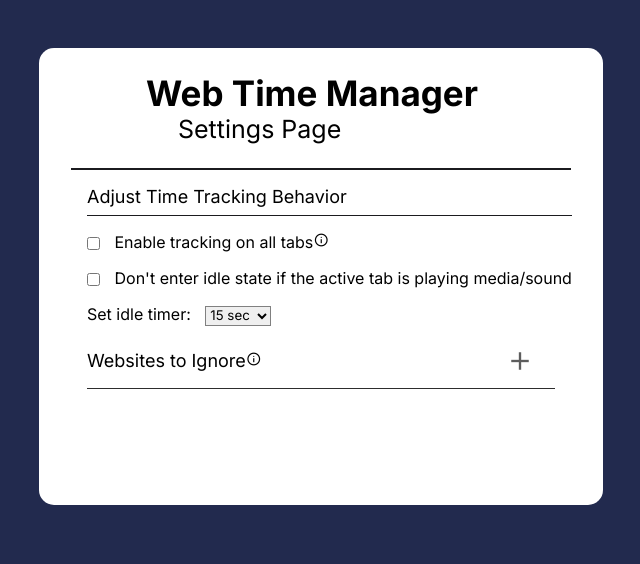
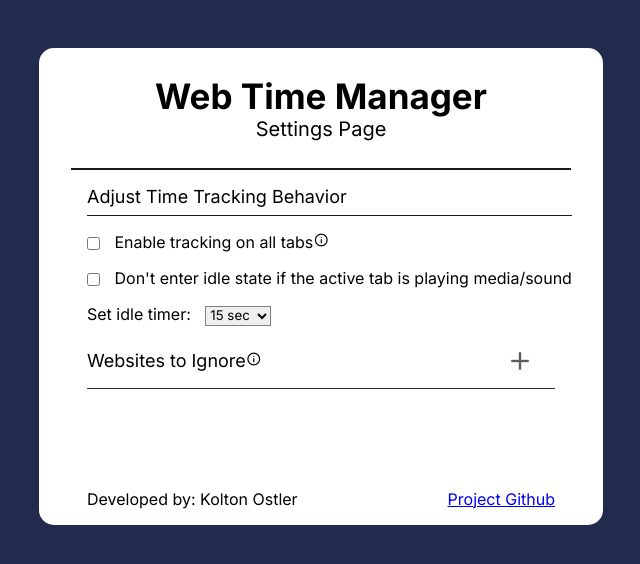
Before and after one commit to koltonostler/web-time-manager, a browser extension: page public/options.html in a window 1280 px wide. Shown: the whole page, without its empty margins (319-959 px from the left). Drawn offline with nearby package versions, Linux system fonts and the light colour scheme.

Commit message:
finish options page
added my name as developer and github to the bottom of options page

```diff
--- a/public/options.css
+++ b/public/options.css
@@ -23,14 +23,17 @@ header {
 
 .header-container {
   width: 70%;
+  display: flex;
+  justify-content: center;
+  flex-direction: column;
+  align-items: center;
 }
 .header-container > h1 {
   font-size: 35px;
 }
 .header-container > h3 {
-  font-size: 25px;
+  font-size: 20px;
   font-weight: 400;
-  padding-left: 2rem;
 }
 
 .ignore-popup {
@@ -136,6 +139,12 @@ header {
 }
 #all-tabs-info {
   transition: 300ms linear;
+}
+
+.about {
+  display: flex;
+  justify-content: space-between;
+  align-items: center;
 }
 
 #all-tabs-info:hover::after,
--- a/public/options.html
+++ b/public/options.html
@@ -102,6 +102,14 @@
               <ul class="ignored-list"></ul>
             </fieldset>
           </div>
+          <div class="about">
+            <div class="author">Developed by: Kolton Ostler</div>
+            <div class="github">
+              <a href="https://github.com/koltonostler/web-time-manager"
+                >Project Github</a
+              >
+            </div>
+          </div>
         </section>
       </div>
     </div>
--- a/src/popup.css
+++ b/src/popup.css
@@ -74,7 +74,7 @@ button {
   position: absolute;
   width: 150px;
   height: 150px;
-  top: 277px;
+  top: 270px;
   left: 235px;
   background-color: transparent;
   border-radius: 50%;
```
Also changed, not shown: public/popup.html (+1 -6 lines), src/popup.js (+0 -19 lines).
